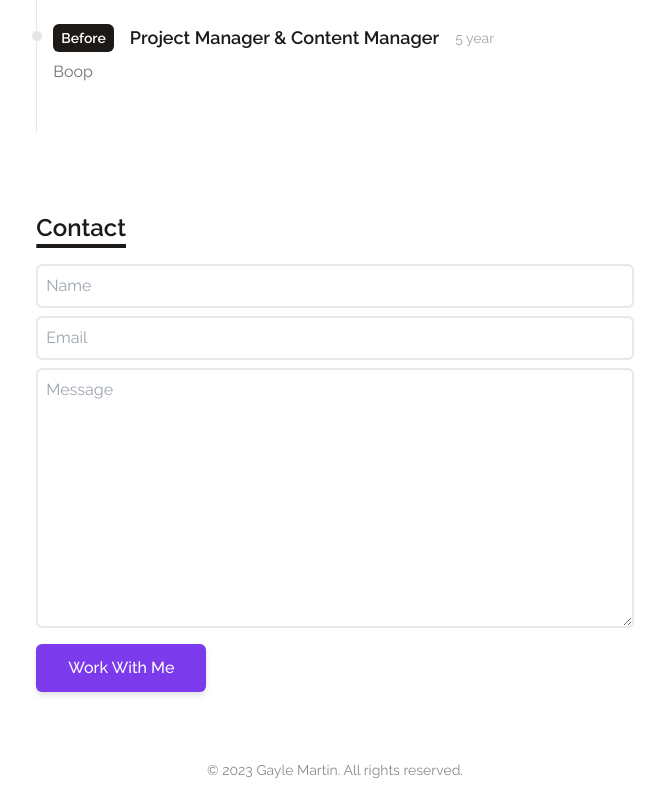
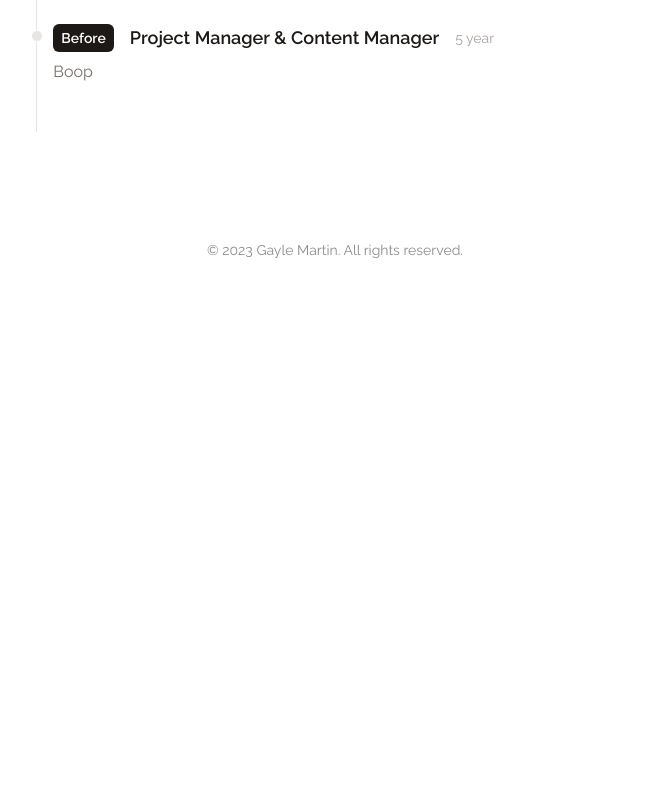
Before and after one commit to gaylem/gaylem.github.io, a React (Vite) app: page / in a window 1280 px wide. Shown: the part 2720-3520 px from the top of the page, without its empty margins (305-970 px from the left). After the commit the page ends 3000 px from the top, so only its background shows below. Built offline with nearby package versions, Linux system fonts and the light colour scheme; no server answers.

Commit message:
Remove Contact section temporarily because form won't work on GitHub pages

```diff
--- a/src/components/Contact.jsx
+++ b/src/components/Contact.jsx
@@ -2,21 +2,7 @@ import React from 'react';
 import Title from './Title';
 
 function Contact() {
-  return (
-    <div className='flex flex-col mb-10 mx-auto'>
-      <div className='flex items-center justify-center'>
-        <form action={import.meta.env.VITE_ENDPOINT} method='POST' className='flex flex-col w-full md:w-7/12'>
-          <Title>Contact</Title>
-          <input type='text' name='name' placeholder='Name' className='p-2 bg-transparent border-2 rounded-md focus:outline-none' />
-          <input type='text' name='email' placeholder='Email' className='my-2 p-2 bg-transparent border-2 rounded-md focus:outline-none' />
-          <textarea name='message' placeholder='Message' rows='10' className='p-2 mb-4 bg-transparent border-2 rounded-md focus:outline-none' />
-          <button type='button' className='text-center inline-block px-8 py-3 w-max text-base font-medium rounded-md dark:text-black text-white dark:bg-orange-300 bg-violet-600  drop-shadow-md hover:bg-opacity-75 dark:hover:bg-orange-200 hover:stroke-white'>
-            Work With Me
-          </button>
-        </form>
-      </div>
-    </div>
-  );
+  return <div></div>;
 }
 
 export default Contact;
```
